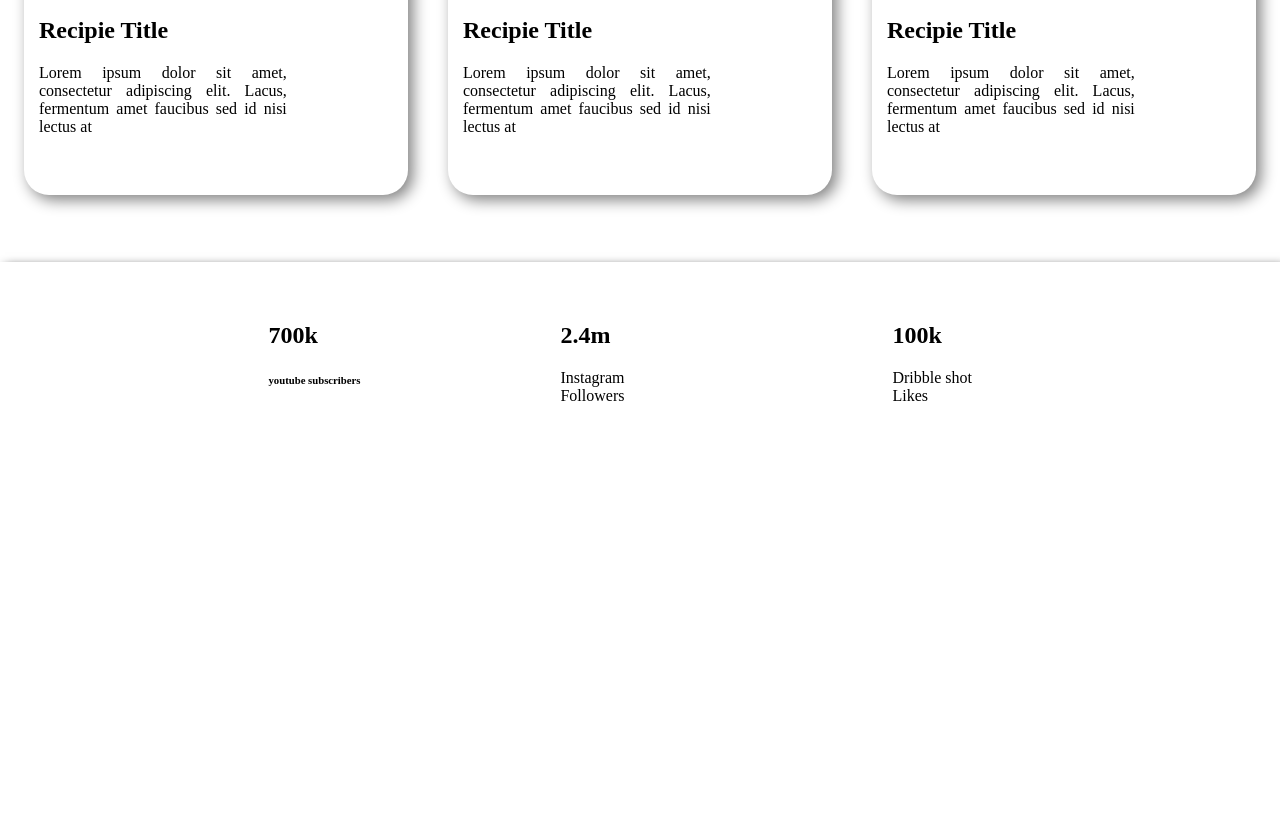
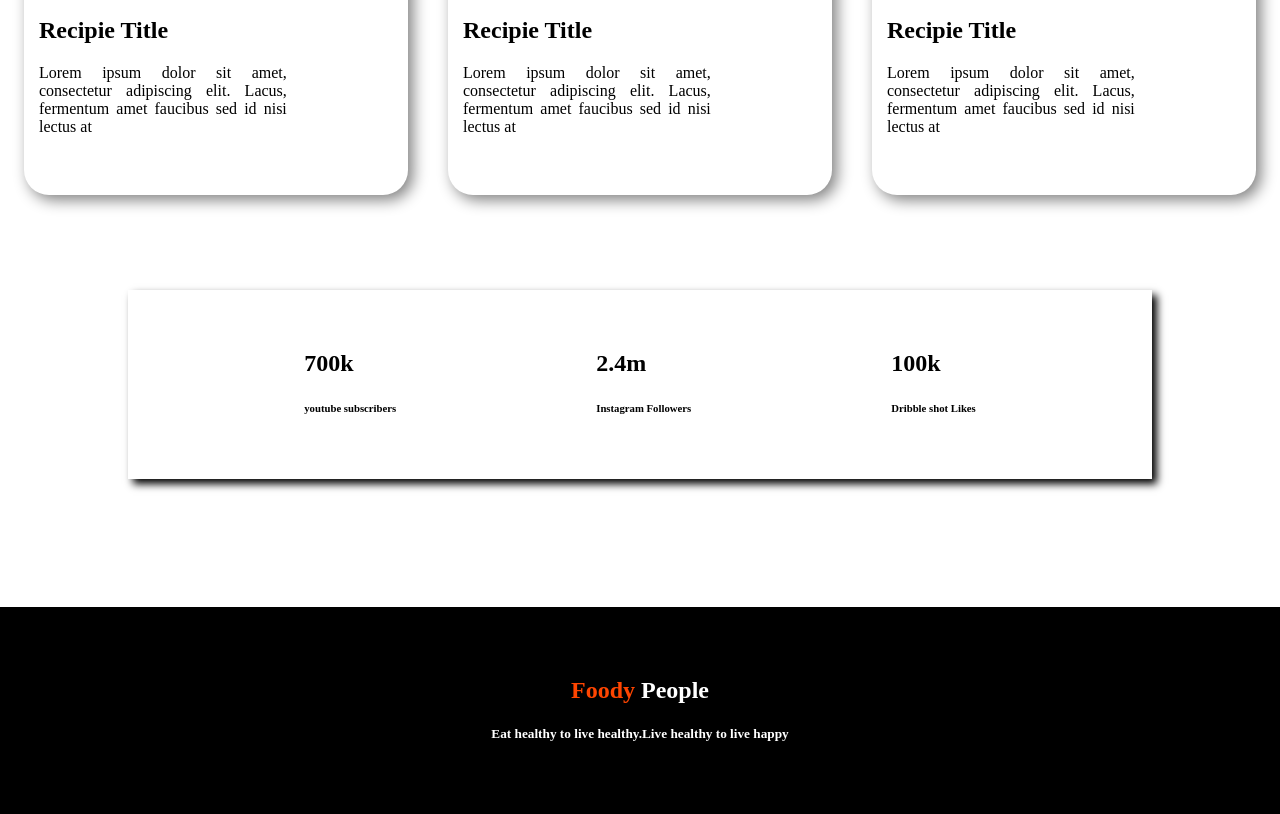
Before and after one commit to Subornapaul17/foody-people, a plain HTML site: page index.html in a window 1280 px wide. Shown: the part 1528-2342 px from the top of the page. Before the commit the page ends 1989 px from the top, so only its background shows below. Drawn offline with Linux system fonts and the light colour scheme; a web font is replaced by a local one.

Commit message:
finished

```diff
--- a/index.html
+++ b/index.html
@@ -138,16 +138,22 @@
 
         <div class="design">
             <h1>2.4m</h1>
-            <p>Instagram Followers</p>
+            <h6>Instagram Followers</h6>
 
         </div>
         <div class="design">
             <h1>100k</h1>
-            <p>Dribble shot Likes</p>
+            <h6>Dribble shot Likes</h6>
         </div>
 
 
 
+    </section>
+    <section>
+        <footer class="last">
+            <h1> <span style="color:orangered ;">Foody </span> <span style="color: white ;">People</span></h1>
+            <h5 style="color: white;">Eat healthy to live healthy.Live healthy to live happy </h5>
+        </footer>
     </section>
 
 
--- a/style.css
+++ b/style.css
@@ -121,10 +121,19 @@ p {
 
 .sub {
     display: flex;
-    box-shadow: 5px 5px 10px;
+    box-shadow: 5px 5px 8px;
     justify-content: center;
+    margin: 10%;
 }
 
 .design {
     margin: 40px 100px;
 }
+
+.last {
+    text-align: center;
+    background-color: black;
+
+    background-size: 100%;
+    padding: 50px;
+}
```
